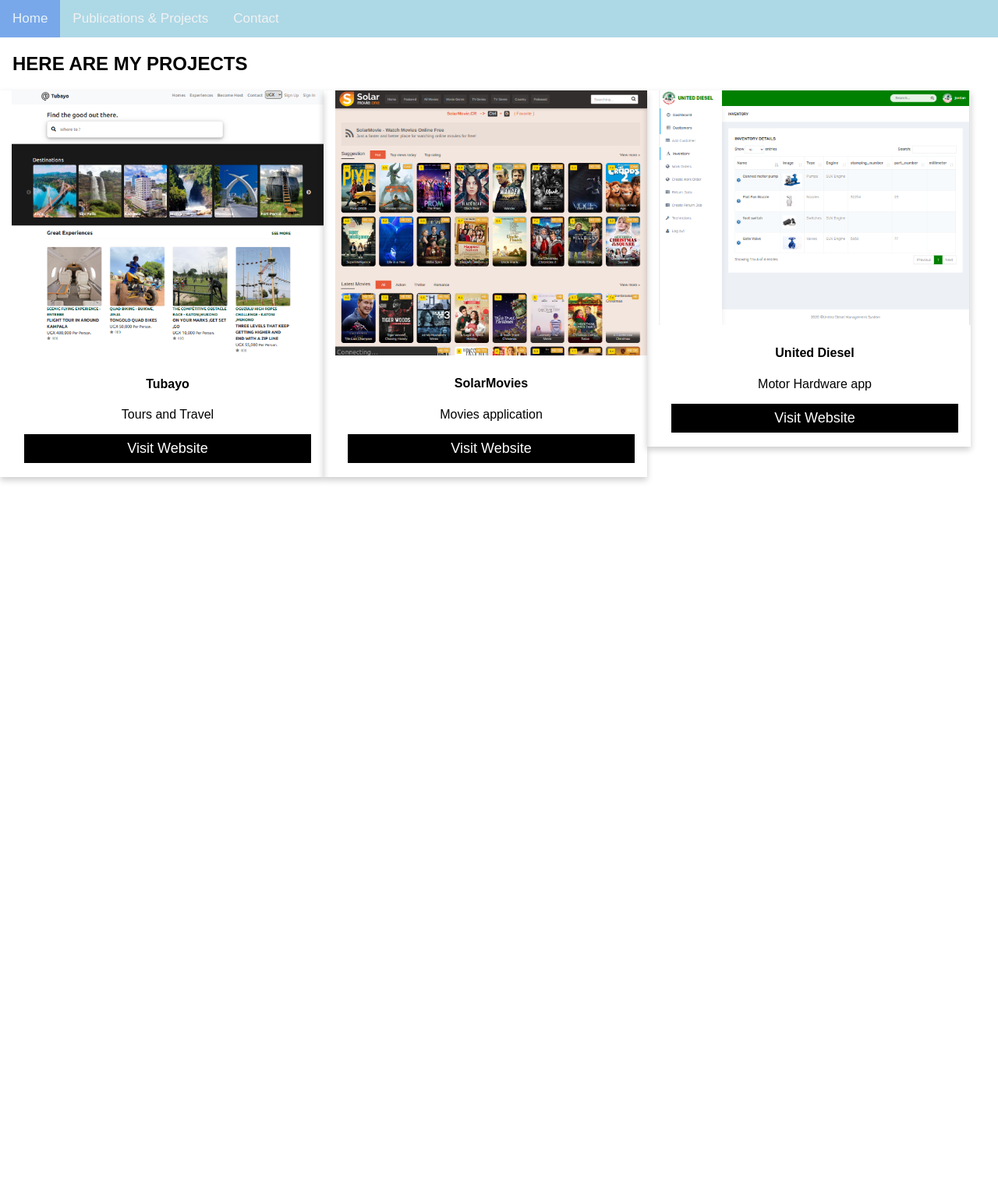
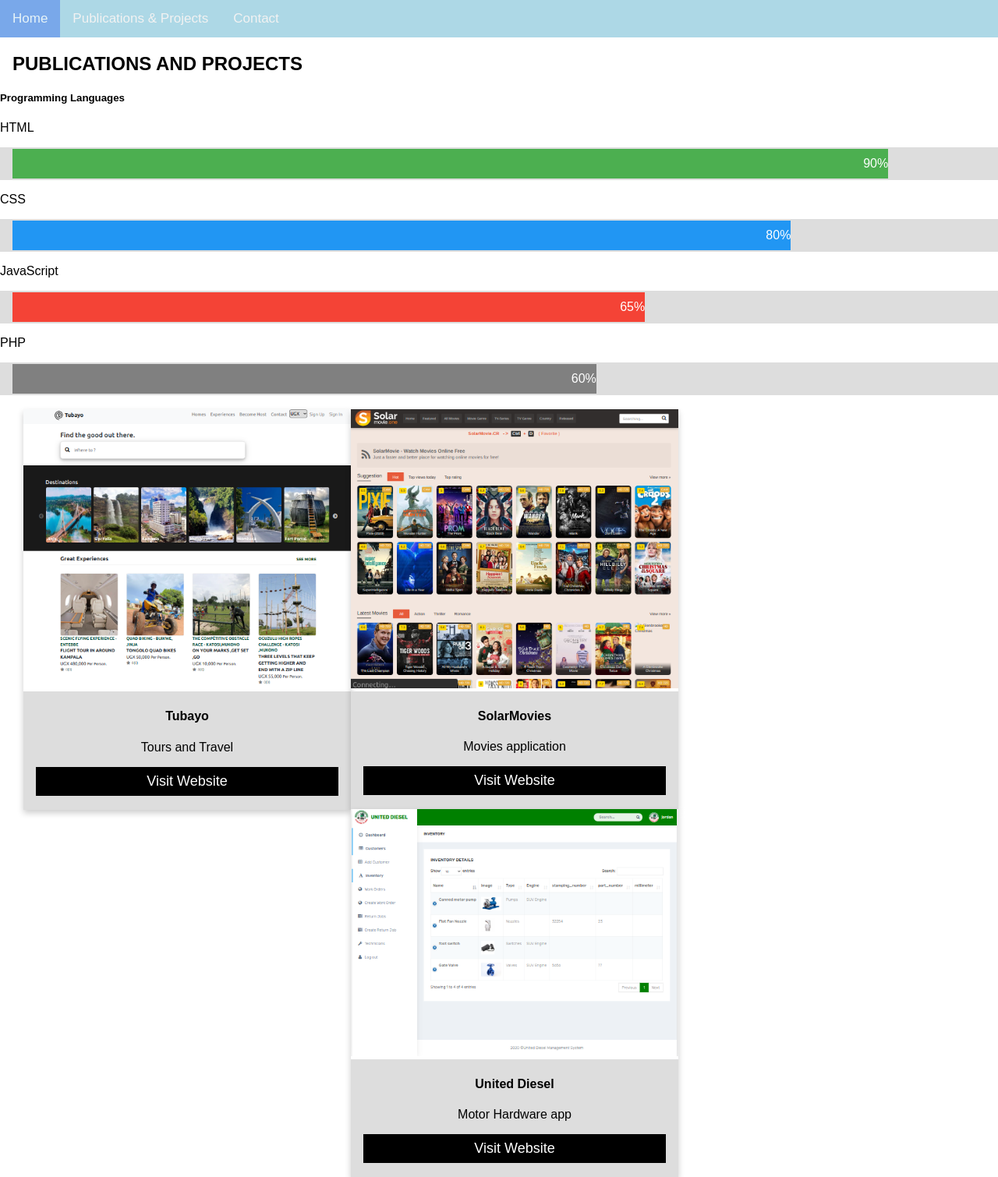
Before and after one commit to jkinathan/jordanprofile, a PHP site: page /project.php in a window 1280 px wide. Shown: the whole page at 78% size. Before the commit the page ends 619 px from the top, so only its background shows below. Run offline with PHP 8.4, Linux system fonts and the light colour scheme.

Commit message:
added skills and contact bar

```diff
--- a/assets/css/project.css
+++ b/assets/css/project.css
@@ -2,7 +2,7 @@
     /* Add shadows to create the "card" effect */
     box-shadow: 0 4px 8px 0 rgba(0,0,0,0.2);
     transition: 0.3s;
-    padding-left: 15px;
+
   }
 
   /* On mouse-over, add a deeper shadow */
@@ -23,9 +23,27 @@
     }
   }
 
+.bigdiv{
+    padding-left: 30px;
+    padding-right: 10px;
+}
+/* Make sure that padding behaves as expected */
+* {box-sizing:border-box}
 
-  @media screen and (max-width: 1200px) {
-    .bigdiv{
-        padding-left: 50px;
-    }
-  }
+/* Container for skill bars */
+.container {
+  width: 100%; /* Full width */
+  background-color: #ddd; /* Grey background */
+}
+
+.skills {
+  text-align: right; /* Right-align text */
+  padding-top: 10px; /* Add top padding */
+  padding-bottom: 10px; /* Add bottom padding */
+  color: white; /* White text color */
+}
+
+.html {width: 90%; background-color: #4CAF50;} /* Green */
+.css {width: 80%; background-color: #2196F3;} /* Blue */
+.js {width: 65%; background-color: #f44336;} /* Red */
+.php {width: 60%; background-color: #808080;} /* Dark Grey */
--- a/header.php
+++ b/header.php
@@ -10,7 +10,7 @@
 <div class="topnav" id="myTopnav">
   <a href="index.php" class="active">Home</a>
   <a href="project.php">Publications & Projects</a>
-  <a href="#contact">Contact</a>
+  <a href="contact.php">Contact</a>
   <a href="javascript:void(0);" class="icon" onclick="myFunction()">
     <i class="fa fa-bars"></i>
   </a>
--- a/project.php
+++ b/project.php
@@ -2,11 +2,34 @@
 ?>
 <link rel="stylesheet" href="assets/css/project.css">
 <div style="padding-left:16px">
-  <h2>HERE ARE MY PROJECTS</h2>
+  <h2>PUBLICATIONS AND PROJECTS</h2>
 </div>
 
+<h5>Programming Languages</h5>
+
+    <p>HTML</p>
+    <div class="container">
+    <div class="skills html">90%</div>
+    </div>
+
+    <p>CSS</p>
+    <div class="container">
+    <div class="skills css">80%</div>
+    </div>
+
+    <p>JavaScript</p>
+    <div class="container">
+    <div class="skills js">65%</div>
+    </div>
+
+    <p>PHP</p>
+    <div class="container">
+    <div class="skills php">60%</div>
+    </div>
+<br>
+
 <div class="bigdiv">
-    <div class="column card" style="max-width: 400px;">
+    <div class="column card" style="max-width: 420px;">
     <img src="assets/images/project1.png" alt="Avatar" style="width:100%">
     <div class="container">
         <h4><b>Tubayo</b></h4>
@@ -15,7 +38,7 @@
     </div>
     </div>
 
-    <div class="column card" style="max-width: 400px;">
+    <div class="column card" style="max-width: 420px;">
     <img src="assets/images/project2.png" alt="Avatar" style="width:100%">
     <div class="container">
         <h4><b>SolarMovies</b></h4>
@@ -24,7 +47,7 @@
     </div>
     </div>
 
-    <div class="column card" style="max-width: 400px;">
+    <div class="column card" style="max-width: 420px;">
     <img src="assets/images/project4.png" alt="Avatar" style="width:100%">
     <div class="container">
         <h4><b>United Diesel</b></h4>
```
Also changed, not shown: assets/css/contact.css (added, +55 -0 lines), contact.php (added, +31 -0 lines).
